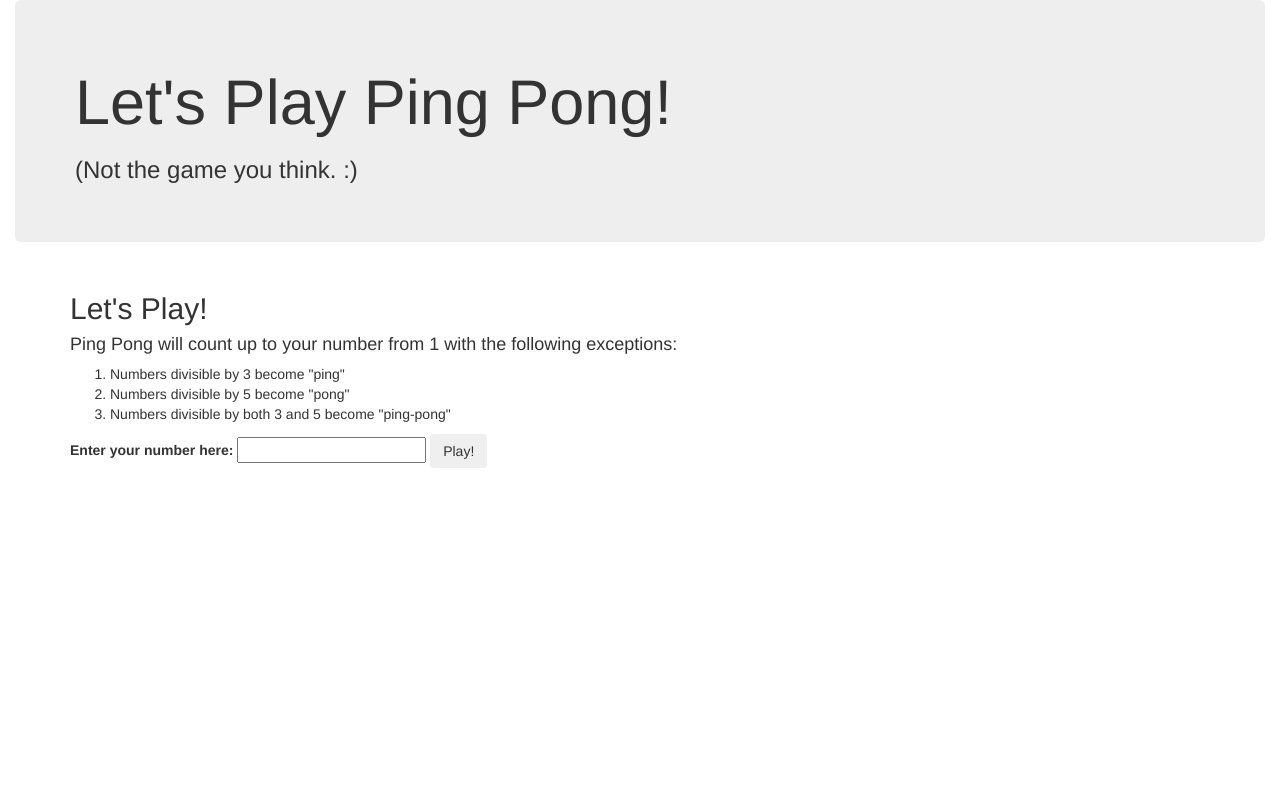
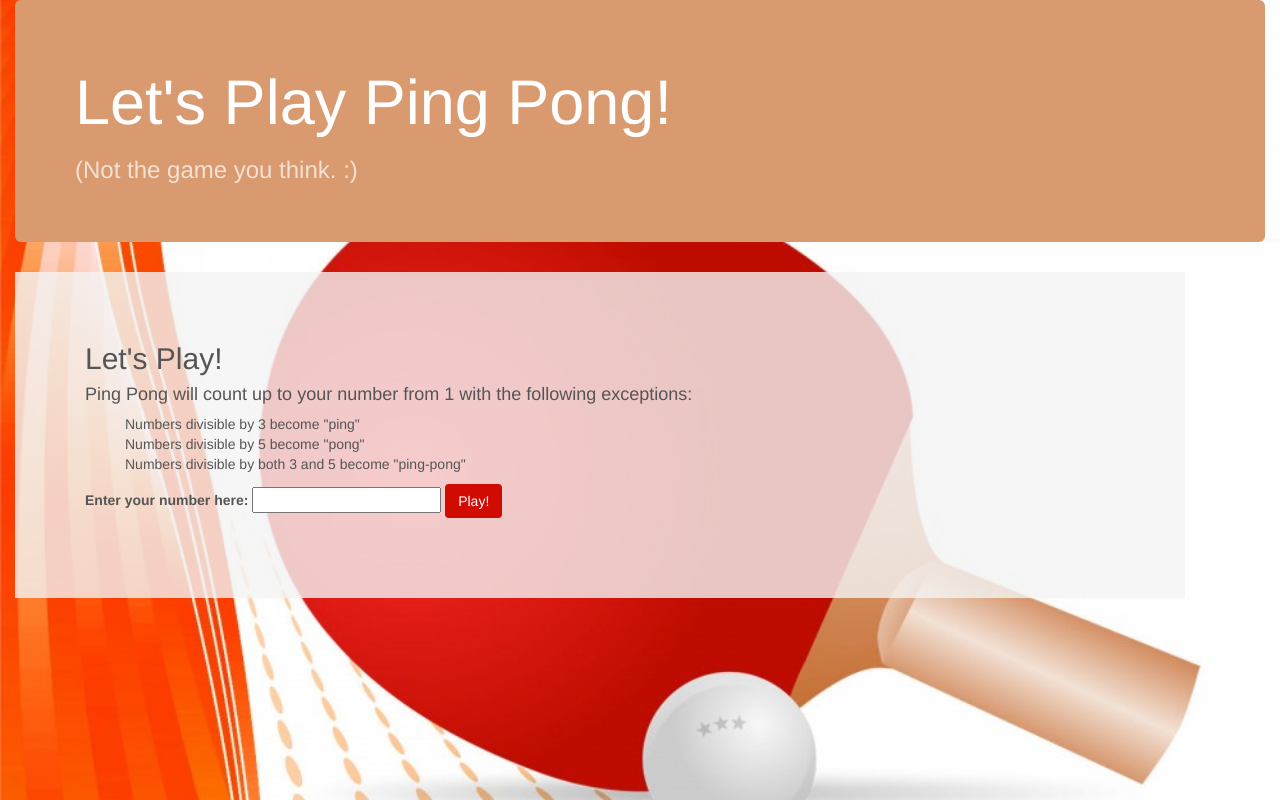
Before and after one commit to gitasong/ping-pong, a plain HTML site: page index.html in a window 1280 px wide. Drawn offline with Linux system fonts and the light colour scheme.

Commit message:
add background image; design tweaks and enhancements

```diff
--- a/css/styles.css
+++ b/css/styles.css
@@ -1,3 +1,42 @@
+body {
+  background-image: url(../img/ping-pong-bg.jpg);
+  background-repeat: none;
+  background-size: cover;
+  color: #555;
+}
+
+.jumbotron {
+  background-color: #d99a6f;
+}
+
+.jumbotron h1 {
+  color: #fff;
+}
+
+.jumbotron h3 {
+  color: rgba(255, 255, 255, 0.7);
+}
+
+#main {
+  background-color: rgba(244, 244, 244, 0.8);
+  margin-left: 0px;
+  padding: 50px 50px 80px 70px;
+}
+
+.btn {
+  background-color: #d10b00;
+  color: #fff;
+}
+
+.btn:hover {
+  background-color: #f44c00;
+  color: #fff;
+}
+
 .results {
   display: none;
 }
+
+li {
+  list-style: none;
+}
--- a/index.html
+++ b/index.html
@@ -13,7 +13,7 @@
         <h1>Let's Play Ping Pong!</h1>
         <h3>(Not the game you think. :)</h3>
       </div>
-      <div class="container">
+      <div class="container" id="main">
         <div class="heading">
           <h2>Let's Play!</h2>
         </div>
@@ -34,7 +34,7 @@
           </form>
         </div>
         <div class="results">
-          <h2>Results</h2>
+          <h2>Count</h2>
           <ul id="results">
             <!-- results list goes here -->
           </ul>
--- a/js/scripts.js
+++ b/js/scripts.js
@@ -1,7 +1,7 @@
 // back-end logic goes here
 function pingPong(userNumber) {
   if (!userNumber) {
-    alert("Please enter a number."); //need to change to "Please enter a number greater than 0."
+    alert("Please enter a number greater than zero.");
     return "";
   } else if (userNumber) {
     var countArray = [];
```
Also changed, not shown: img/ping-pong-bg.jpg (added).
